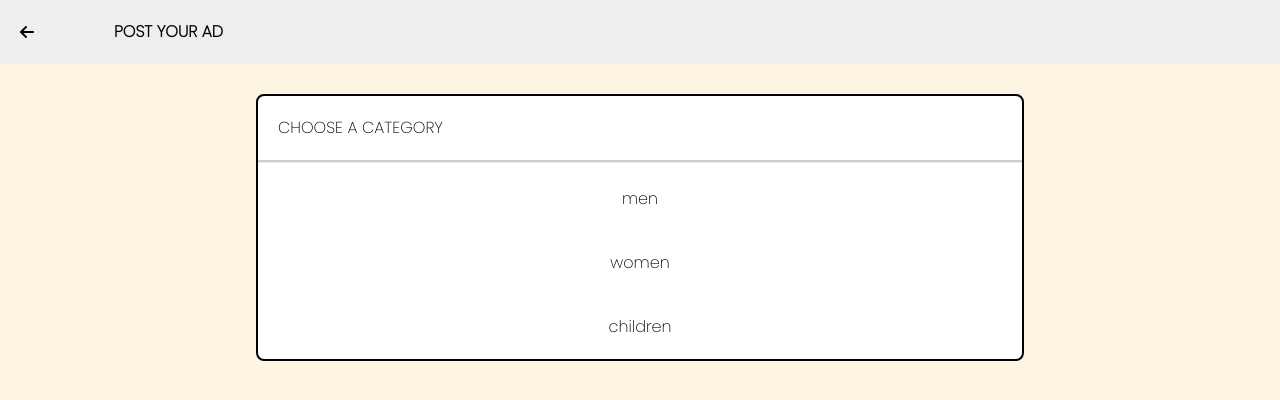
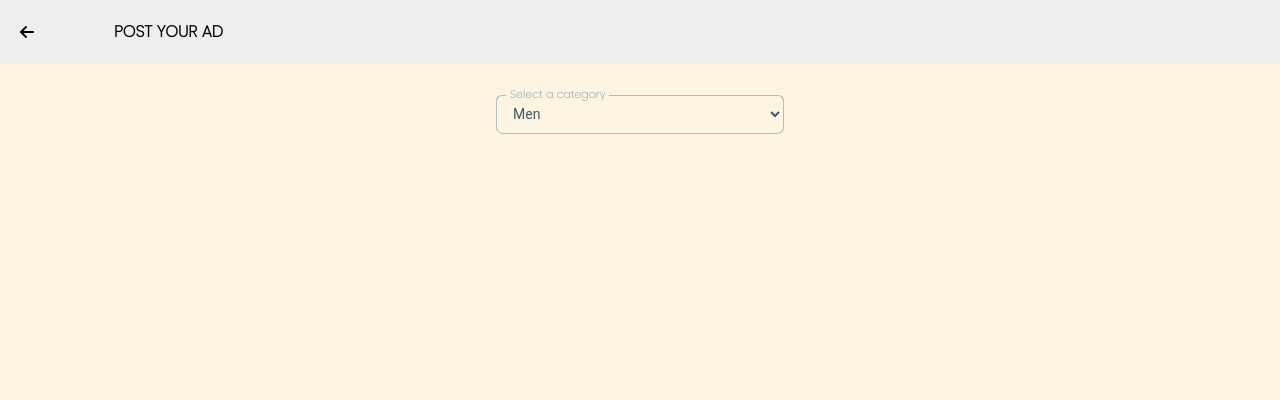
Before and after one commit to sameer-gupta1393/Sharewear, a React (Vite) app in the folder frontend/: page /rent in a window 1280 px wide. Shown: the top 400 px of the page. Built offline with nearby package versions, Linux system fonts and the light colour scheme.

Commit message:
page3 Updated

```diff
--- a/frontend/index.html
+++ b/frontend/index.html
@@ -4,7 +4,7 @@
     <meta charset="UTF-8" />
     <link rel="icon" type="image/svg+xml" href="/vite.svg" />
     <meta name="viewport" content="width=device-width, initial-scale=1.0" />
-    <title>Vite + React</title>
+    <title>Rentomime</title>
     <link rel="stylesheet" href="https://cdnjs.cloudflare.com/ajax/libs/font-awesome/6.5.1/css/all.min.css" integrity="sha512-DTOQO9RWCH3ppGqcWaEA1BIZOC6xxalwEsw9c2QQeAIftl+Vegovlnee1c9QX4TctnWMn13TZye+giMm8e2LwA==" crossorigin="anonymous" referrerpolicy="no-referrer" />
   </head>
   <body>
--- a/frontend/src/components/Page3.jsx
+++ b/frontend/src/components/Page3.jsx
@@ -1,15 +1,14 @@
+import {useState} from 'react';
 
-function TabButton({children}){
-  return (
-    <li className="list-none text-base font-normal">
-    <button className=" w-full"><p className="text-center py-[20px] hover:bg-gray-300">{children}</p></button>
-    </li>
-  )
+import TabButton from './parts/TabButton';
 
-}
-const catagories=["men","women","children"];
+const catagories=["MEN","WOMEN","CHILDREN"];
+
 export default function Page3() {
-
+  const [cate,setCate]=useState('');
+  const handleCLick=(n)=>{
+    setCate(n);
+  }
   return(
 
     < >
@@ -17,12 +16,24 @@ export default function Page3() {
       <i className="fa-solid fa-arrow-left cursor-pointer "></i>
       <h1 className="grow p-20 font-bold">POST YOUR AD</h1>
     </nav>
-    <div className="h-auto mt-[30px] bg-white rounded-lg w-3/5 m-auto border-black border-2">
-          <h6 className="p-5 border-b-2 border-black/20">CHOOSE A CATEGORY</h6><hr className="h-[5px]"/>
-          {catagories.map((item)=>{
-            return <TabButton>{item}</TabButton>
+
+    {/* <div className="h-auto mt-[30px] bg-white rounded-lg w-3/5 m-auto border-black border-2">
+          <h6 className="p-5 border-b-2 border-black/20 font-bold">CHOOSE A CATEGORY</h6><hr className="h-[5px]"/>
+          {catagories.map((item,id)=>{
+            return <TabButton click={()=>{handleCLick(id)}} key={id}>{item}</TabButton>
           })}
     </div>
+
+    <section>
+      <div><h2>SELECTED CATEGORY</h2>
+      <p> {catagories.filter((item,id)=>{
+            return  cate==id
+          })}</p>
+      </div>
+    </section> */}
+
+    <TabButton />
+
     </>
 
   )
--- /dev/null
+++ b/frontend/src/components/parts/TabButton.jsx
@@ -0,0 +1,40 @@
+import { useEffect,useState } from "react";
+
+export default function TabButton( ){
+    const [selectedValue, setSelectedValue] = useState('men');
+
+    // Event handler to update the selected value when the user selects an option
+    const handleSelectChange = (event) => {
+      setSelectedValue(event.target.value);
+
+    };
+    useEffect(()=>{
+        console.log(selectedValue);
+    })
+    return (
+    //   <li onClick={()=>{click()}} className="list-none text-base font-bold">
+    //   <button
+    //   className=" w-full"><p className="text-center py-[20px] hover:bg-gray-300">{children}</p></button>
+    //   </li>
+    <div className="relative h-10 w-72 min-w-[200px] mt-[30px] mx-auto">
+    <select
+    className="peer h-full w-full rounded-[7px] border border-blue-gray-200 border-t-transparent
+    bg-transparent px-3 py-2.5 font-sans text-sm font-normal text-blue-gray-700 outline outline-0
+    transition-all placeholder-shown:border placeholder-shown:border-blue-gray-200
+     placeholder-shown:border-t-blue-gray-200 empty:!bg-gray-900 focus:border-2
+      focus:border-gray-900 focus:border-t-transparent focus:outline-0 disabled:border-0
+       disabled:bg-blue-gray-50"
+    value={selectedValue}
+    onChange={handleSelectChange}>
+    <option value="men">Men</option>
+    <option value="women">Women</option>
+    <option value="children">Children</option>
+
+  </select>
+  <label
+    className="before:content[' '] after:content[' '] pointer-events-none absolute left-0 -top-1.5 flex h-full w-full select-none text-[11px] font-normal leading-tight text-blue-gray-400 transition-all before:pointer-events-none before:mt-[6.5px] before:mr-1 before:box-border before:block before:h-1.5 before:w-2.5 before:rounded-tl-md before:border-t before:border-l before:border-blue-gray-200 before:transition-all after:pointer-events-none after:mt-[6.5px] after:ml-1 after:box-border after:block after:h-1.5 after:w-2.5 after:flex-grow after:rounded-tr-md after:border-t after:border-r after:border-blue-gray-200 after:transition-all peer-placeholder-shown:text-sm peer-placeholder-shown:leading-[3.75] peer-placeholder-shown:text-blue-gray-500 peer-placeholder-shown:before:border-transparent peer-placeholder-shown:after:border-transparent peer-focus:text-[11px] peer-focus:leading-tight peer-focus:text-gray-900 peer-focus:before:border-t-2 peer-focus:before:border-l-2 peer-focus:before:border-gray-900 peer-focus:after:border-t-2 peer-focus:after:border-r-2 peer-focus:after:border-gray-900 peer-disabled:text-transparent peer-disabled:before:border-transparent peer-disabled:after:border-transparent peer-disabled:peer-placeholder-shown:text-blue-gray-500">
+    Select a  category
+  </label>
+    </div>
+    )
+    }
```
